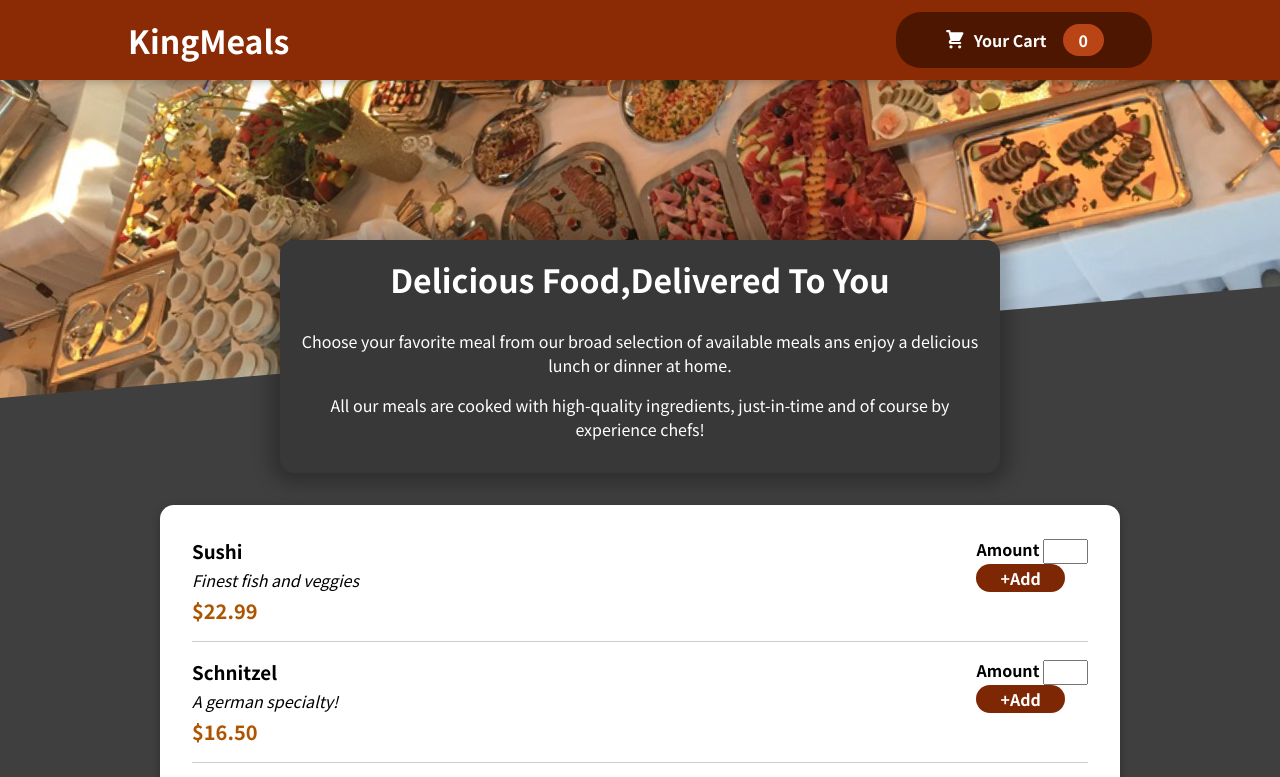
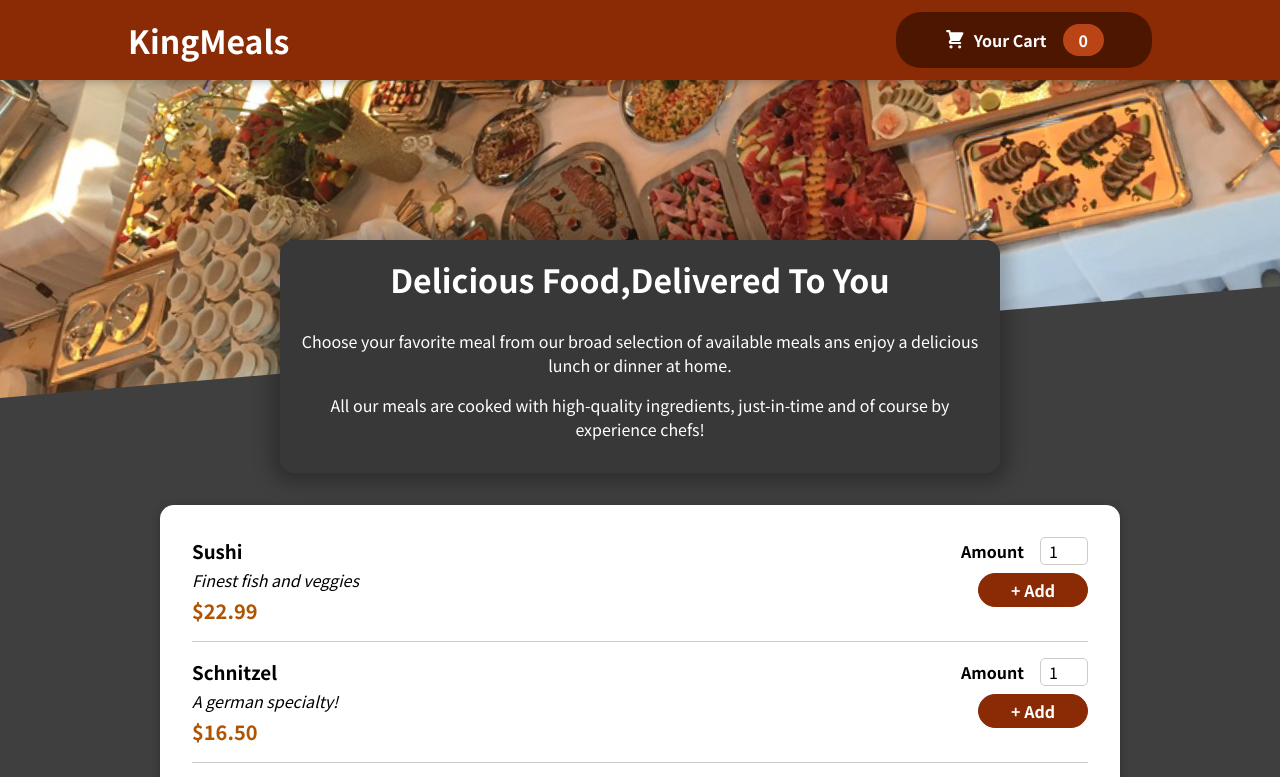
Before and after one commit to ajiths10/FoodOrdering-React-App, a React (Create React App) app: page / in a window 1280 px wide. Shown: the top 777 px of the page. Built offline with nearby package versions, Linux system fonts and the light colour scheme.

Commit message:
Update Form with proper file manegment and fix bug

```diff
--- a/src/components/Meals/MealItem/MealForm.js
+++ /dev/null
@@ -1,19 +0,0 @@
-
-import classes from './MealForm.module.css';
-
-const MealForm =(props) => {
-    return (
-        <div className={classes.inputMain} >
-            <div>
-            <label className={classes.inputLabel} >Amount  </label>
-            <input type="text" className={classes.inputField} />
-            </div>
-            <div>
-                <button className={classes.button} >+Add</button>
-            </div>
-        </div>
-
-    )
-}
-
-export default MealForm;
--- a/src/components/Meals/MealItem/MealForm.module.css
+++ /dev/null
@@ -1,27 +0,0 @@
-
-  .button {
-    cursor: pointer;
-    font: inherit;
-    border: none;
-    background-color: #7e2705;
-    color: white;
-    padding: 0.15rem 1.5rem;
-    display: flex;
-    justify-content: space-around;
-    align-items: center;
-    border-radius: 25px;
-    font-weight: bold;
-  }
-
-  .inputField{
-      width: 45px;
-      height: 25px;
-  }
-
-  .inputLabel{
-      font-weight: bold;
-  }
-
-  .inputMain{
-    align-items: center;
-  }
--- a/src/components/Meals/MealItem/MealItem.js
+++ b/src/components/Meals/MealItem/MealItem.js
@@ -1,5 +1,5 @@
 import classes from "./MealItem.module.css";
-import MealForm from "./MealForm";
+import MealItemForm from "./MealItemForm";
 
 const MealItem = (props) => {
   const price = `$${props.price.toFixed(2)}`;
@@ -10,7 +10,7 @@
         <div className={classes.description}>{props.description}</div>
         <div className={classes.price}>{price}</div>
       </div>
-      <div><MealForm /></div>
+      <div> <MealItemForm /> </div>
     </li>
   );
 };
--- /dev/null
+++ b/src/components/Meals/MealItem/MealItemForm.js
@@ -0,0 +1,20 @@
+import classes from './MealItemForm.module.css';
+import Input from '../../UI/Input';
+
+const MealItemForm =(props) => {
+    return (
+        <form className={classes.form} >
+            <Input label="Amount" input={{
+                id:"amount",
+                types: 'number',
+                min:'1',
+                max:'5',
+                step:'1',
+                defaultValue:'1',
+            }} />
+            <button> + Add </button>
+        </form>
+    )
+};
+
+export default MealItemForm;
--- /dev/null
+++ b/src/components/Meals/MealItem/MealItemForm.module.css
@@ -0,0 +1,20 @@
+.form {
+    text-align: right;
+  }
+
+  .form button {
+    font: inherit;
+    cursor: pointer;
+    background-color: #8a2b06;
+    border: 1px solid #8a2b06;
+    color: white;
+    padding: 0.25rem 2rem;
+    border-radius: 20px;
+    font-weight: bold;
+  }
+
+  .form button:hover,
+  .form button:active {
+    background-color: #641e03;
+    border-color: #641e03;
+  }
--- /dev/null
+++ b/src/components/UI/Input.js
@@ -0,0 +1,12 @@
+import classes from "./Input.module.css";
+
+const Input = (props) => {
+  return (
+    <div className={classes.input}>
+      <label htmlFor={props.input.id}> {props.label} </label>
+      <input  {...props.input} />
+    </div>
+  );
+};
+
+export default Input;
--- /dev/null
+++ b/src/components/UI/Input.module.css
@@ -0,0 +1,18 @@
+.input {
+    display: flex;
+    align-items: center;
+    margin-bottom: 0.5rem;
+  }
+
+  .input label {
+    font-weight: bold;
+    margin-right: 1rem;
+  }
+
+  .input input {
+    width: 3rem;
+    border-radius: 5px;
+    border: 1px solid #ccc;
+    font: inherit;
+    padding-left: 0.5rem;
+  }
```
